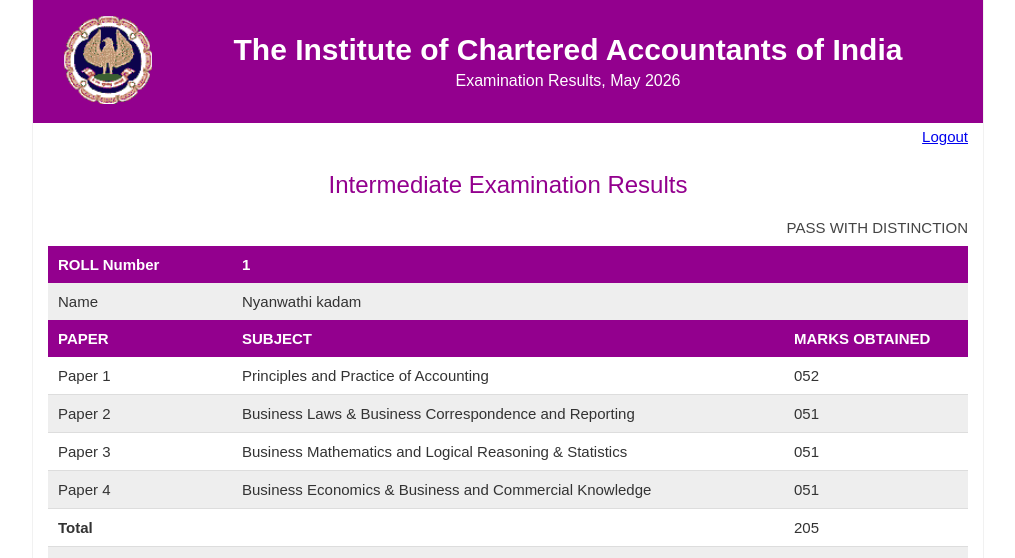
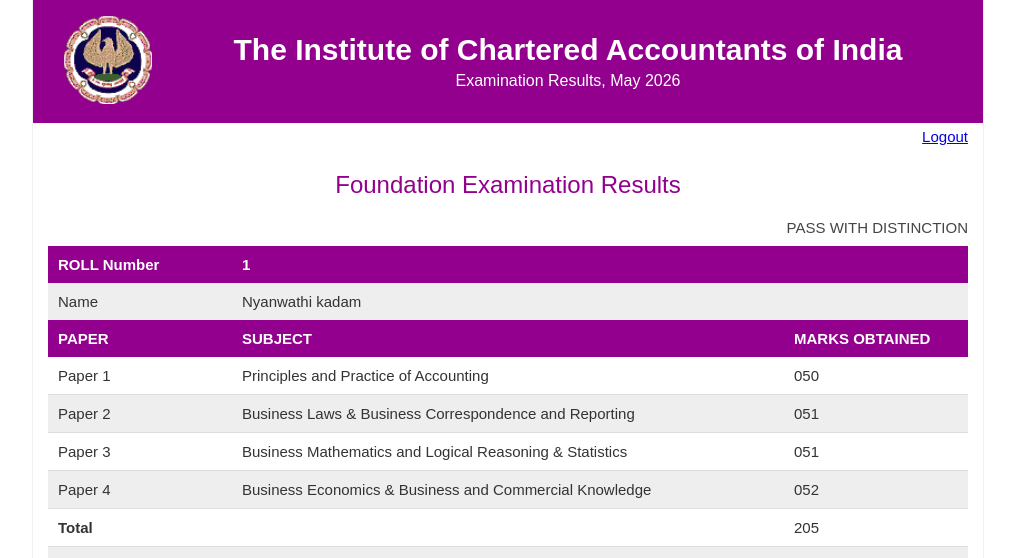
Before and after one commit to ShreyasSondur/caresult, a Next.js app: page /caresult/ipc/1 in a window 1280 px wide. Shown: the top 558 px of the page, without its empty margins (132-1147 px from the left). Built offline with nearby package versions, Linux system fonts and the light colour scheme.

Commit message:
changed marks

```diff
--- a/src/app/caresult/ipc/[rollNo]/page.tsx
+++ b/src/app/caresult/ipc/[rollNo]/page.tsx
@@ -26,7 +26,7 @@
         </div>
 
         <div style={{ textAlign: 'center', color: '#93008e', fontSize: '24px', marginBottom: '20px' }}>
-          Intermediate Examination Results
+          Foundation Examination Results
         </div>
 
         <div style={{ textAlign: 'right', color: '#444', fontSize: '15px', marginBottom: '10px' }}>
@@ -51,7 +51,7 @@
             <tr style={{ backgroundColor: '#ffffff', borderBottom: '1px solid #ddd' }}>
               <td style={{ padding: '10px', color: '#333' }}>Paper 1</td>
               <td style={{ padding: '10px', color: '#333' }}>Principles and Practice of Accounting</td>
-              <td style={{ padding: '10px', color: '#333' }}>052</td>
+              <td style={{ padding: '10px', color: '#333' }}>050</td>
             </tr>
             <tr style={{ backgroundColor: '#eeeeee', borderBottom: '1px solid #ddd' }}>
               <td style={{ padding: '10px', color: '#333' }}>Paper 2</td>
@@ -66,7 +66,7 @@
             <tr style={{ backgroundColor: '#eeeeee', borderBottom: '1px solid #ddd' }}>
               <td style={{ padding: '10px', color: '#333' }}>Paper 4</td>
               <td style={{ padding: '10px', color: '#333' }}>Business Economics &amp; Business and Commercial Knowledge</td>
-              <td style={{ padding: '10px', color: '#333' }}>051</td>
+              <td style={{ padding: '10px', color: '#333' }}>052</td>
             </tr>
             <tr style={{ backgroundColor: '#ffffff', borderBottom: '1px solid #ddd' }}>
               <td style={{ padding: '10px', fontWeight: 'bold', color: '#333' }}>Total</td>
--- a/src/app/caresult/page.tsx
+++ b/src/app/caresult/page.tsx
@@ -21,7 +21,7 @@
             <div className="exam_name">
               <Link href="/caresult/ipc">Foundation Examination</Link> : May 2026
             </div>
-            <div className="annu_date">Announced on 24th June 2026</div>
+            <div className="annu_date">Announced on 3rd July 2026</div>
           </li>
           <li>
             <div className="exam_name">
```
